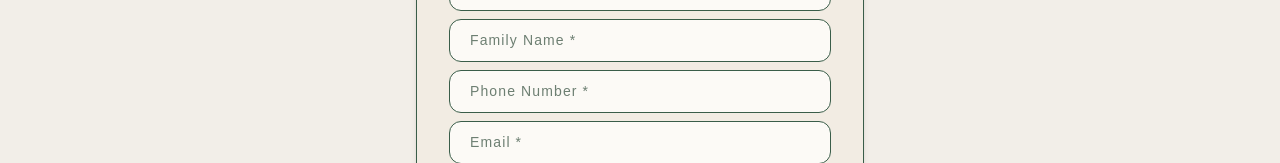
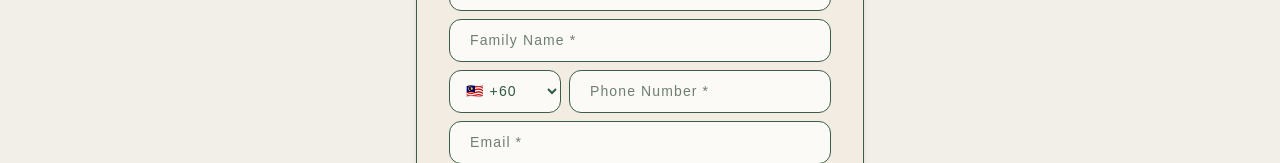
Before and after one commit to GeminiGolf/OnlineBookings, a Next.js app: page /signup in a window 1280 px wide. Shown: the part 319-482 px from the top of the page. Built offline with nearby package versions, Linux system fonts and the light colour scheme; no server answers; the database is empty.

Commit message:
sign up safe.

```diff
--- a/app/signup/page.tsx
+++ b/app/signup/page.tsx
@@ -8,6 +8,7 @@ export default function SignupPage() {
   const [preferredName, setPreferredName] = useState("")
   const [givenName, setGivenName] = useState("")
   const [familyName, setFamilyName] = useState("")
+  const [countryCode, setCountryCode] = useState("+60")
   const [phone, setPhone] = useState("")
   const [email, setEmail] = useState("")
   const [password, setPassword] = useState("")
@@ -71,6 +72,16 @@ export default function SignupPage() {
       return
     }
 
+    const cleanedPhone = phone.trim()
+
+    const digitCount = cleanedPhone.replace(/\D/g, "").length
+
+    if (digitCount < 8) {
+      alert("Invalid phone number")
+      return
+    }
+    const fullPhone = `${countryCode} ${cleanedPhone.replace(/[^\d+]/g, "")}`
+
     const response = await fetch("/api/signup", {
       method: "POST",
       headers: {
@@ -78,7 +89,7 @@ export default function SignupPage() {
       },
       body: JSON.stringify({
         email: email.trim(),
-        phone: phone.trim(),
+        phone: fullPhone,
       }),
     })
 
@@ -111,7 +122,7 @@ export default function SignupPage() {
           given_name: givenName.trim(),
           family_name: familyName.trim(),
           preferred_name: preferredName.trim() || null,
-          phone: phone.trim(),
+          phone: fullPhone,
           primary_coach_id: selectedCoach,
         },
       },
@@ -189,13 +200,28 @@ export default function SignupPage() {
             className="w-full rounded-xl border border-[#3A5D49] bg-[#FCFAF6] px-5 py-2.5 text-[14px] font-light tracking-[0.08em] text-[#2F5A43] placeholder:text-[#6D7F72] focus:border-[#2F5A43] focus:outline-none"
           />
 
+          <div className="flex gap-2">
+            <select
+              value={countryCode}
+              onChange={(e) => setCountryCode(e.target.value)}
+              className="w-28 rounded-xl border border-[#3A5D49] bg-[#FCFAF6] px-3 py-2.5 text-[14px] font-light tracking-[0.08em] text-[#2F5A43] focus:border-[#2F5A43] focus:outline-none"
+            >
+              <option value="+60">🇲🇾 +60</option>
+              <option value="+65">🇸🇬 +65</option>
+              <option value="+61">🇦🇺 +61</option>
+              <option value="+64">🇳🇿 +64</option>
+              <option value="+44">🇬🇧 +44</option>
+              <option value="+1">🇺🇸 +1</option>
+            </select>
+
             <input
               type="tel"
               placeholder="Phone Number *"
               value={phone}
               onChange={(e) => setPhone(e.target.value)}
-            className="w-full rounded-xl border border-[#3A5D49] bg-[#FCFAF6] px-5 py-2.5 text-[14px] font-light tracking-[0.08em] text-[#2F5A43] placeholder:text-[#6D7F72] focus:border-[#2F5A43] focus:outline-none"
+              className="flex-1 rounded-xl border border-[#3A5D49] bg-[#FCFAF6] px-5 py-2.5 text-[14px] font-light tracking-[0.08em] text-[#2F5A43] placeholder:text-[#6D7F72] focus:border-[#2F5A43] focus:outline-none"
             />
+          </div>
 
           <input
             type="email"
```
Lines whose indentation alone changed are shown as unchanged.
